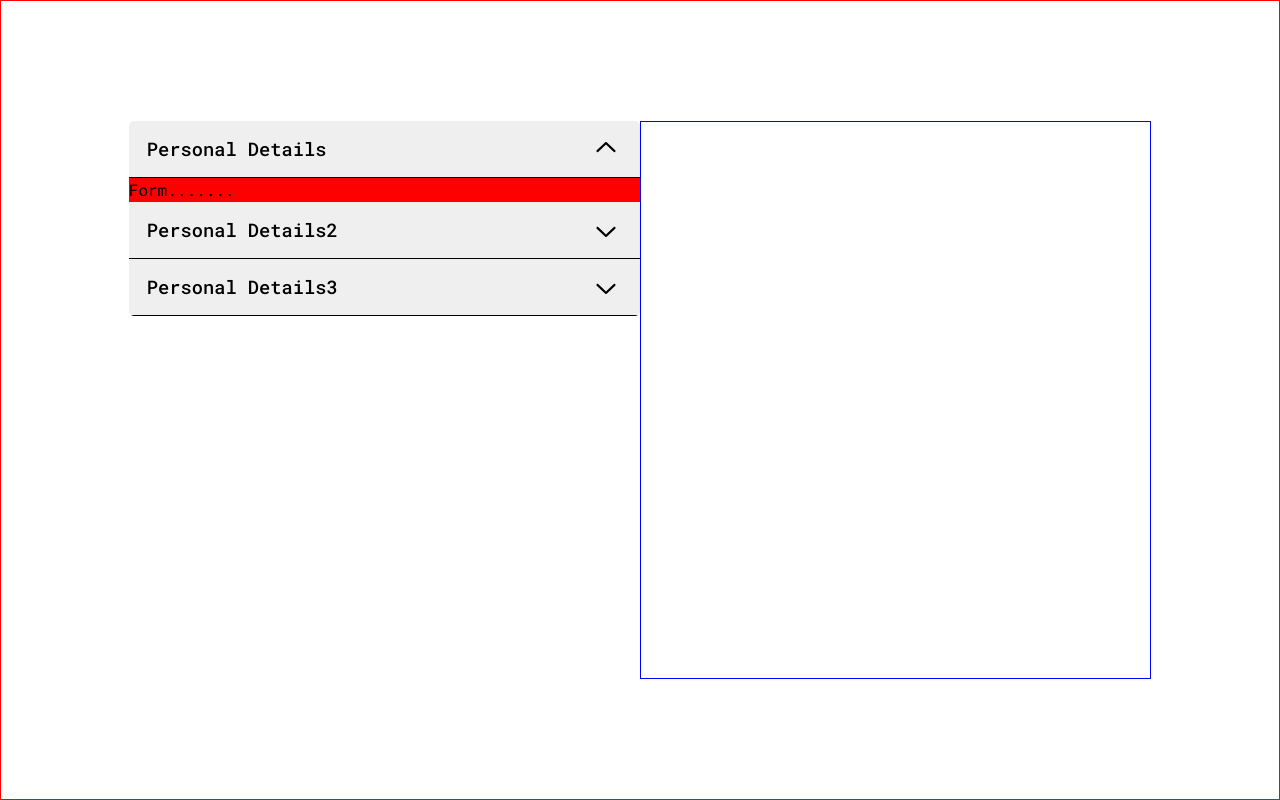
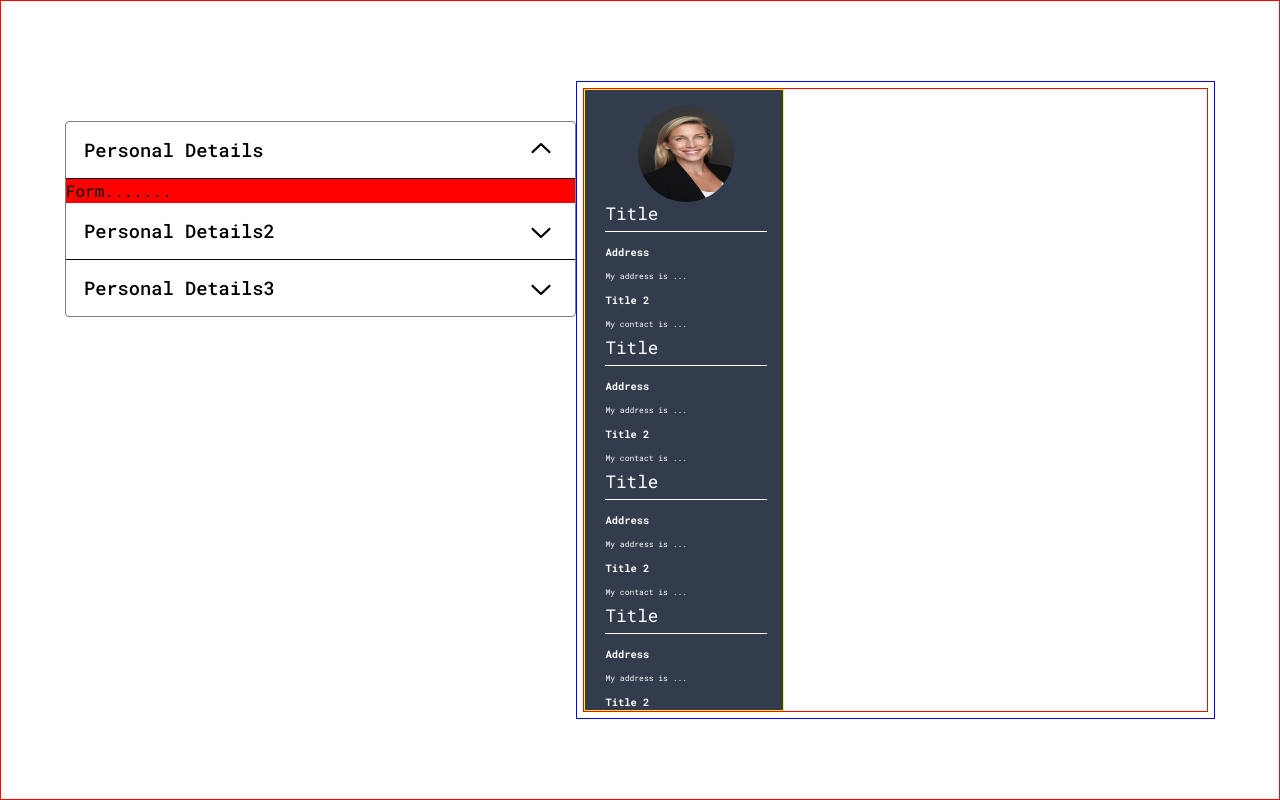
Before and after one commit to umutaaslan/cv-creator, a React (Vite) app in the folder cv-creator/: page / in a window 1280 px wide. Built offline with nearby package versions, Linux system fonts and the light colour scheme.

Commit message:
improve style

```diff
--- a/cv-creator/src/components/Accordion.styled.jsx
+++ b/cv-creator/src/components/Accordion.styled.jsx
@@ -59,6 +59,7 @@ const StyledAccordionTrigger = styled(Accordion.Trigger)`
     border-radius: 0;
     border-bottom: 1px solid black;
     padding: 12px 18px;
+    background-color: inherit;
 
 
 
@@ -80,8 +81,6 @@ const StyledAccordionContent = styled(Accordion.Content)`
 	    animation: slideUp 300ms ease-out;
     }
 
-
-
 `
 
 
--- a/cv-creator/src/components/Cv.styled.jsx
+++ b/cv-creator/src/components/Cv.styled.jsx
@@ -1,17 +1,23 @@
 import styled from "styled-components";
+import CvPage from "./CvPage.styled";
 
 const Cv = () => {
     return (
         <>
-            <Wrapper></Wrapper>
+            <Wrapper>
+                <CvPage>
+
+                </CvPage>
+            </Wrapper>
         </>
      );
 }
 
 const Wrapper = styled.div`
     border: 1px solid blue;
-    width: 40%;
-    height: 70%;
+    width: 50%;
+    height: 80%;
+    padding: 0.5%;
 `
 
 export default Cv;
--- /dev/null
+++ b/cv-creator/src/components/CvHeaderContent.styled.jsx
@@ -0,0 +1,48 @@
+import styled from "styled-components";
+
+const CvHeaderContent = () => {
+    return (
+        <Wrapper>
+            <Title>Title</Title>
+            <Item>
+                <ItemTitle>Address</ItemTitle>
+                <ItemContent>My address is ...</ItemContent>
+            </Item>
+            <Item>
+                <ItemTitle>Title 2</ItemTitle>
+                <ItemContent>My contact is ...</ItemContent>
+            </Item>
+        </Wrapper>
+     );
+}
+
+
+
+const Wrapper = styled.div`
+    color: white;
+`
+
+const Title = styled.div`
+    font-weight: inherit;
+    font-size: 1.1rem;
+    width: 100%;
+    border-bottom: 1px solid white;
+    padding-bottom: 5px;
+    margin-bottom: 8px;
+`
+const Item = styled.div`
+    display: flex;
+    flex-direction: column;
+
+`
+const ItemTitle = styled.div`
+    font-weight: 700;
+    font-size: small;
+    font-size: .65rem;
+`
+
+const ItemContent = styled.div`
+    font-size: .5rem;
+`
+
+export default CvHeaderContent;
--- a/cv-creator/src/components/CvModifier.styled.jsx
+++ b/cv-creator/src/components/CvModifier.styled.jsx
@@ -11,16 +11,19 @@ const CvModifier = () => {
                         header={"Personal Details"}
                         Content={PersonalDetailsForm}
                         value="item-1"
+                        key="item-1"
                     />
                     <AccordionElement
                         header={"Personal Details2"}
                         Content={PersonalDetailsForm}
                         value="item-2"
+                        key="item-2"
                     />
                     <AccordionElement
                         header={"Personal Details3"}
                         Content={PersonalDetailsForm}
                         value="item-3"
+                        key="item-3"
                     />
             </AccordionWrapper>
             </Wrapper>
@@ -38,9 +41,11 @@ const Wrapper = styled.div`
 `
 
 const AccordionWrapper = styled.div`
-    /* border: 1px solid gray; */
-    border-radius: 0.3rem;
-    overflow: clip;
+    & > div:nth-last-child(1) > div > h3 > button{
+        border: none;
+    }
+    border: 1px solid gray;
+    border-radius: 4px;
 `
 
 export default CvModifier;
--- /dev/null
+++ b/cv-creator/src/components/CvPage.styled.jsx
@@ -0,0 +1,53 @@
+import styled from "styled-components";
+import CvHeaderContent from "./CvHeaderContent.styled";
+
+const CvPage = () => {
+    return (
+        <Wrapper>
+            <Header>
+                <StyledImage src="../../public/examplePp.jpg"></StyledImage>
+                <HeaderContentWrapper>
+                    <CvHeaderContent></CvHeaderContent>
+                    <CvHeaderContent></CvHeaderContent>
+                    <CvHeaderContent></CvHeaderContent>
+                    <CvHeaderContent></CvHeaderContent>
+                </HeaderContentWrapper>
+            </Header>
+        </Wrapper>
+     );
+}
+
+
+const Wrapper = styled.div`
+    border: 1px solid red;
+    height: 100%;
+    width: 100%;
+`
+
+const Header = styled.div`
+    height: 100%;
+    width: 32%;
+    background-color: hsl(219 21% 25%);
+    border: 1px solid yellow;
+    padding: 16px;
+    padding-left: 20px;
+    display: flex;
+    flex-direction: column;
+`
+
+const StyledImage = styled.img`
+    height: 6rem;
+    width: 6rem;
+    border-radius: 50%;
+    align-self: center;
+`
+
+const HeaderContentWrapper = styled.div`
+    height: 100%;
+    display: flex;
+    flex-direction: column;
+    justify-content: space-evenly;
+
+`
+
+export default CvPage;
```
Also changed, not shown: cv-creator/public/examplePp.jpg (added).
